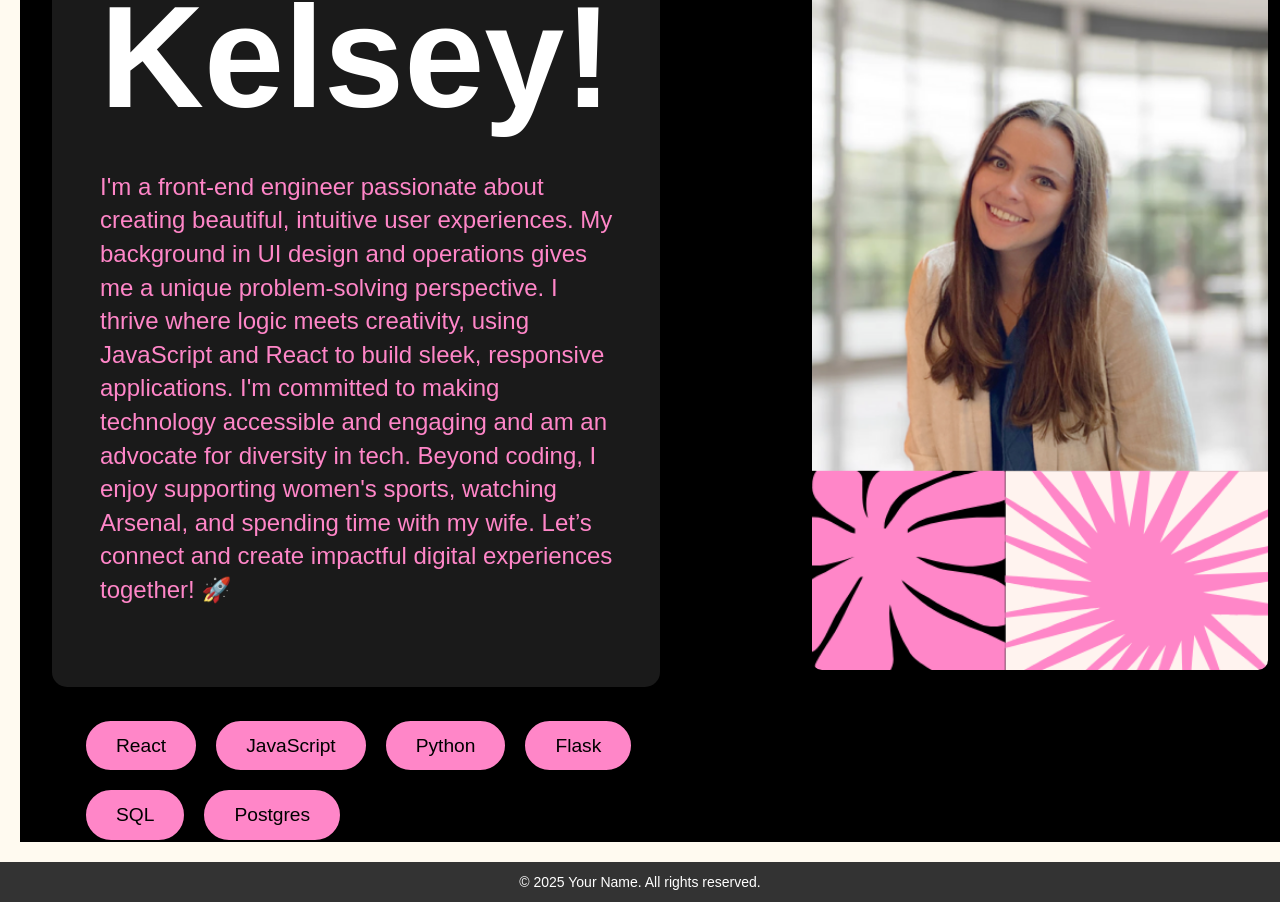
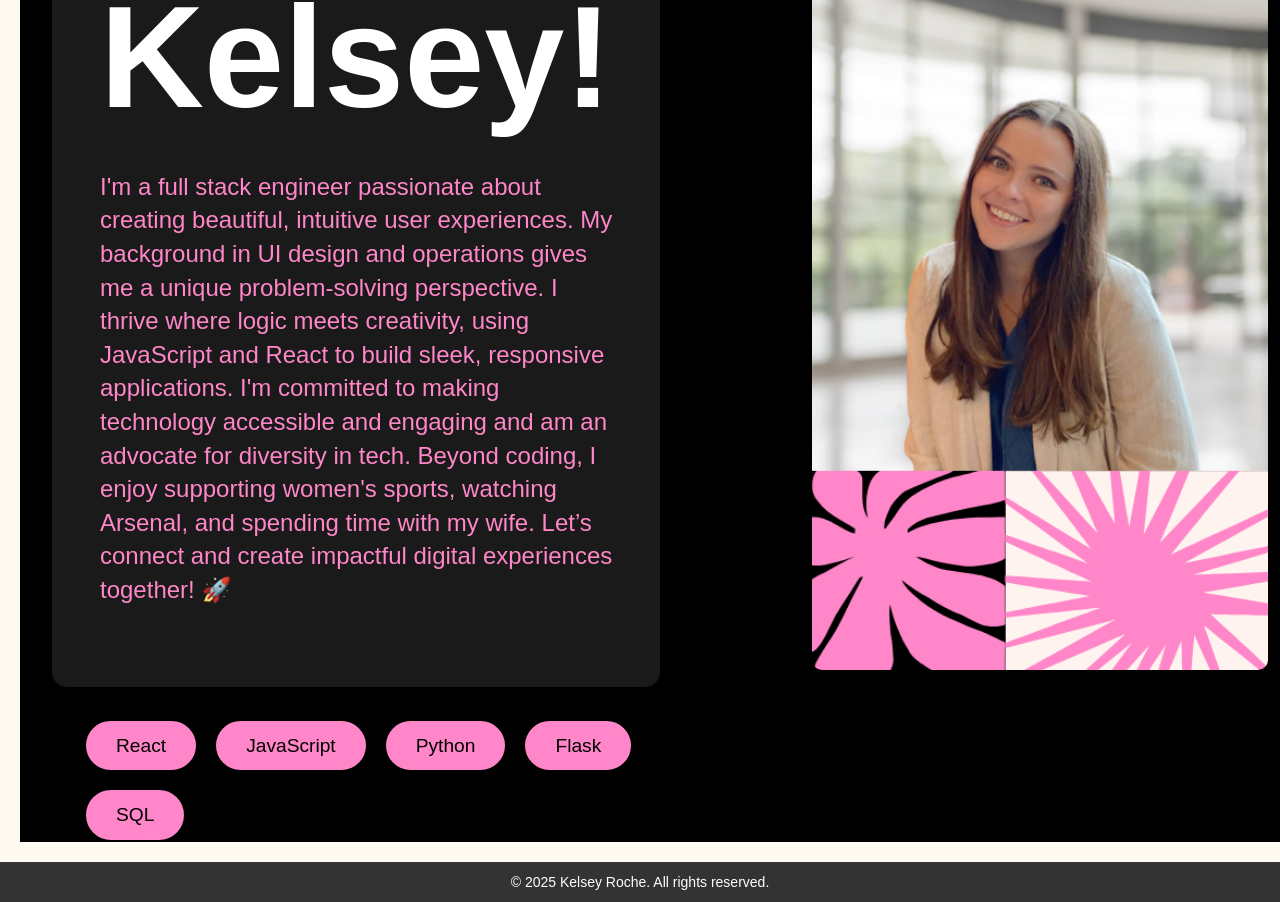
Before and after one commit to kelseyroche/kelseyrocheportfolio, a React (Vite) app: page /about in a window 1280 px wide. Shown: the part 317-1219 px from the top of the page. Built offline with nearby package versions, Linux system fonts and the light colour scheme.

Commit message:
small edits

```diff
--- a/src/components/AboutMe.jsx
+++ b/src/components/AboutMe.jsx
@@ -6,7 +6,7 @@ import Navigation from './Navigation'; // Ensure Navigation is imported
 import profilePic from '../assets/about-me-graphic.jpg'; // Image file
 
 const AboutMe = () => {
-  const techStack = ['React', 'JavaScript', 'Python', 'Flask', 'SQL', 'Postgres'];
+  const techStack = ['React', 'JavaScript', 'Python', 'Flask', 'SQL'];
 
   return (
     <>
@@ -63,7 +63,7 @@ const AboutMe = () => {
                     lineHeight: 1.4,
                   }}
                 >
-                  I'm a front-end engineer passionate about creating beautiful, intuitive user experiences. My background in UI design and operations gives me a unique problem-solving perspective. I thrive where logic meets creativity, using JavaScript and React to build sleek, responsive applications. I'm committed to making technology accessible and engaging and am an advocate for diversity in tech. Beyond coding, I enjoy supporting women's sports, watching Arsenal, and spending time with my wife. Let’s connect and create impactful digital experiences together! 🚀
+                  I'm a full stack engineer passionate about creating beautiful, intuitive user experiences. My background in UI design and operations gives me a unique problem-solving perspective. I thrive where logic meets creativity, using JavaScript and React to build sleek, responsive applications. I'm committed to making technology accessible and engaging and am an advocate for diversity in tech. Beyond coding, I enjoy supporting women's sports, watching Arsenal, and spending time with my wife. Let’s connect and create impactful digital experiences together! 🚀
                 </Typography>
               </CardContent>
             </Card>
--- a/src/components/Footer.jsx
+++ b/src/components/Footer.jsx
@@ -5,7 +5,7 @@ const Footer = () => {
   return (
     <Box sx={{ backgroundColor: '#333', color: 'white', padding: '10px 0', textAlign: 'center' }}>
       <Typography variant="body2">
-        © 2025 Your Name. All rights reserved.
+        © 2025 Kelsey Roche. All rights reserved.
       </Typography>
     </Box>
   );
```
